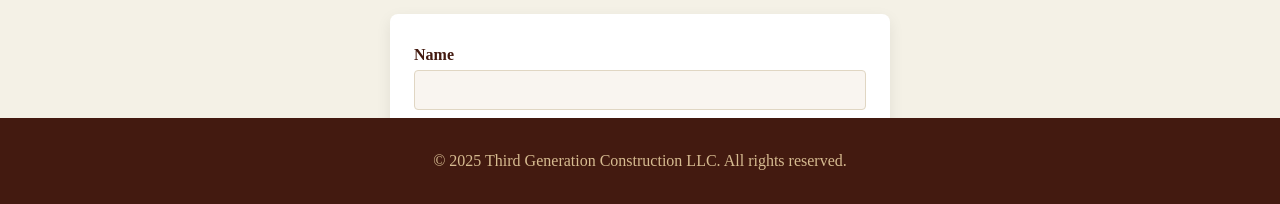
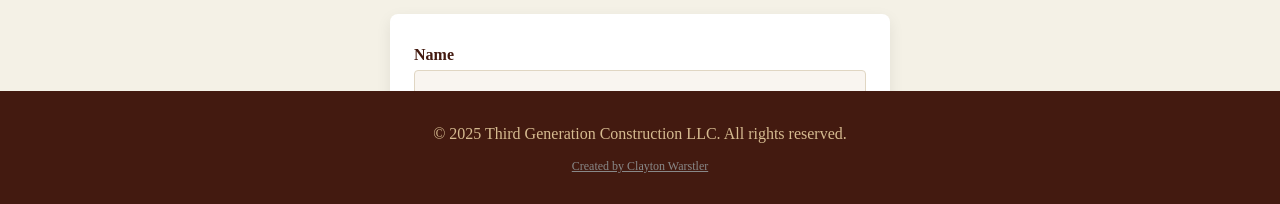
Before and after one commit to ClootBooters24/ThirdGenerationConstructionLLC, a plain HTML site: page src/contact.html in a window 1280 px wide. Shown: the part 596-800 px from the top of the page. Drawn offline with Linux system fonts and the light colour scheme; a web font is replaced by a local one.

Commit message:
Add creator note to footer.

```diff
--- a/src/contact.html
+++ b/src/contact.html
@@ -7,9 +7,6 @@
 
     <!-- Favicon -->
     <link rel="icon" href="./assets/images/logo.webp" type="image/x-icon">
-
-    <!-- License and Legal Compliance -->
-    <meta name="license" content="">
 
     <!-- Meta Tags -->
     <meta name="title" content="Contact Us | Third Generation Construction LLC">
@@ -30,7 +27,6 @@
     <meta name="twitter:title" content="Contact Us | Third Generation Construction LLC">
     <meta name="twitter:description" content="Contact Third Generation Construction LLC for a free estimate or to discuss your next home renovation, remodeling, or repair project in Northwest Arkansas. We are licensed, insured, and ready to help you build your dream.">
     <meta name="twitter:image" content="https://third-genconstruction.com/assets/images/logo.webp">
-
 
     <!-- Preload Google Fonts -->
     <link rel="preload" as="style" href="https://fonts.googleapis.com/css2?family=DM+Serif+Text:ital@0;1&display=swap" onload="this.rel='stylesheet'">
@@ -103,6 +99,9 @@
 
     <footer>
         <p>&copy; <span id="copyright-year"></span> Third Generation Construction LLC. All rights reserved.</p>
+        <p class="creatorNote">
+            <a href="https://ClootBooters24.github.io" target="_blank" rel="noopener" style="color:inherit;text-decoration:underline;">Created by Clayton Warstler</a>
+        </p>
     </footer>
 
     <script src="js/scripts.js"></script>
--- a/src/css/styles.css
+++ b/src/css/styles.css
@@ -528,6 +528,11 @@ footer {
     z-index: 1000;
 }
 
+.creatorNote {
+    font-size: 0.75rem;
+    color: #888;
+}
+
 /* ==== 404 ==== */
 .not-found {
     padding: 60px 0;
```
Also changed, not shown: src/404.html (+8 -0 lines), src/gallery.html (+3 -4 lines), src/index.html (+3 -4 lines).
